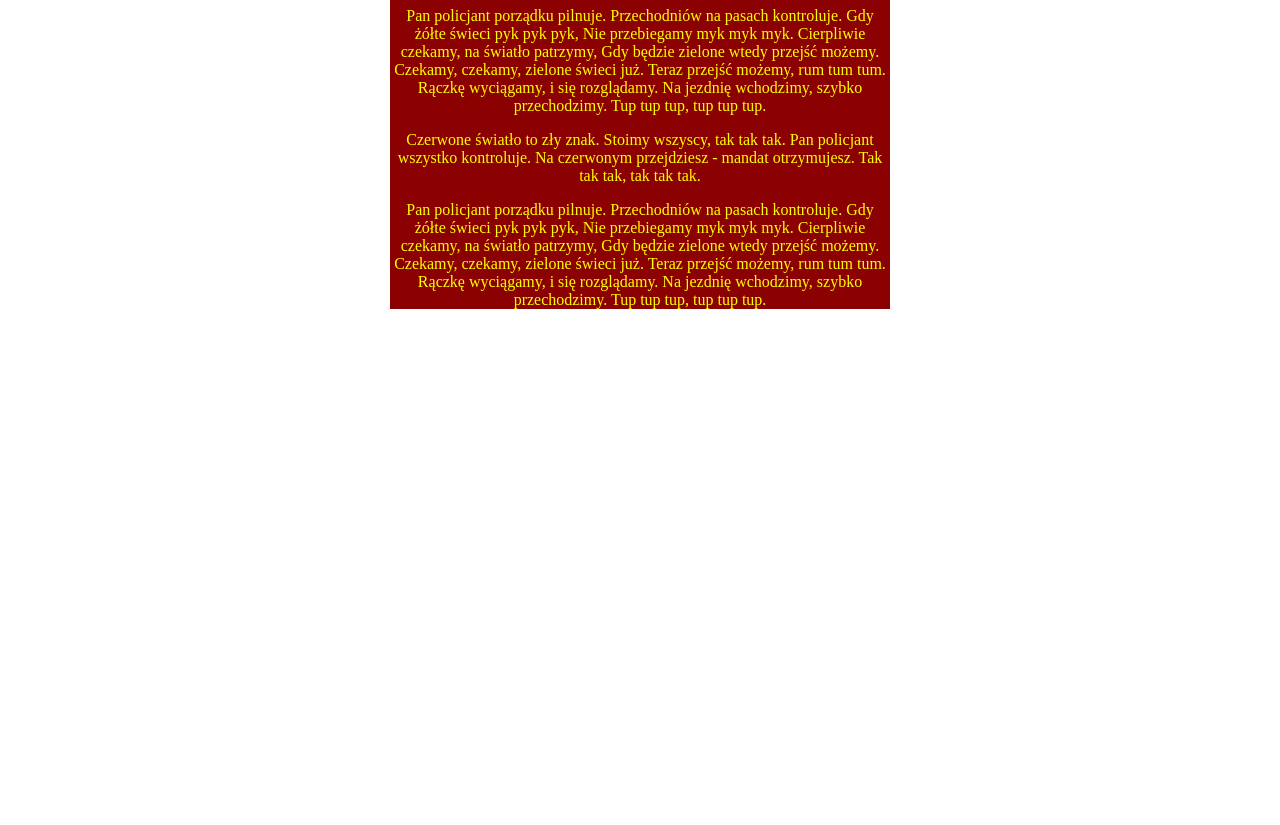
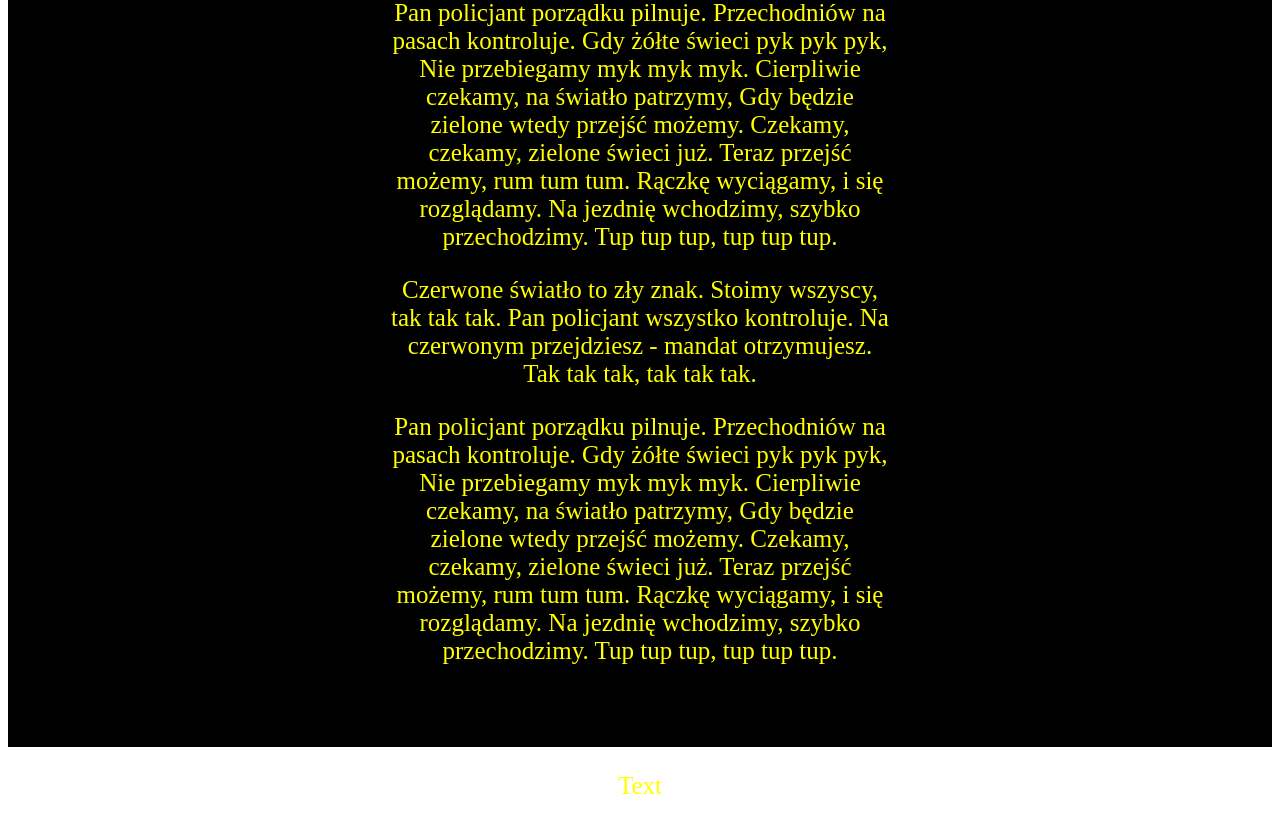
Before and after one commit to linka351/learning-git-2, a plain HTML site: page index.html in a window 1280 px wide. Shown: the part 73-898 px from the top of the page. Before the commit the page ends 800 px from the top, so only its background shows below. Drawn offline with Linux system fonts and the light colour scheme.

Commit message:
add text

```diff
--- a/index.html
+++ b/index.html
@@ -6,6 +6,7 @@
             <link rel="stylesheet" type="text/css" href="style.css">
         </head>
         <body>
+               <section class="song">
                 <div class="container">
                     <h1>Pan Policjant</h1>
                         <p>Pan policjant porządku pilnuje.
@@ -39,5 +40,7 @@ Na jezdnię wchodzimy, szybko przechodzimy.
     Tup tup tup, tup tup tup.
                         </p>
                 	</div>
+		</section>
+        	<p>Text</p>
 	</body>
     </html>
--- a/style.css
+++ b/style.css
@@ -1,7 +1,7 @@
 .container {
-    background-color: darkred;
+    margin: 0 auto;
+    height: 800px;
     width: 500px;
-    margin: 0 auto;
 }
 h1 {
     font-weight: bold;
@@ -11,4 +11,8 @@ h1 {
 p {
     text-align: center;
     color: yellow;
+    font-size: 25px;
 }
+.song {
+    background-color: black;
+}
```
Lines whose indentation alone changed are shown as unchanged.
